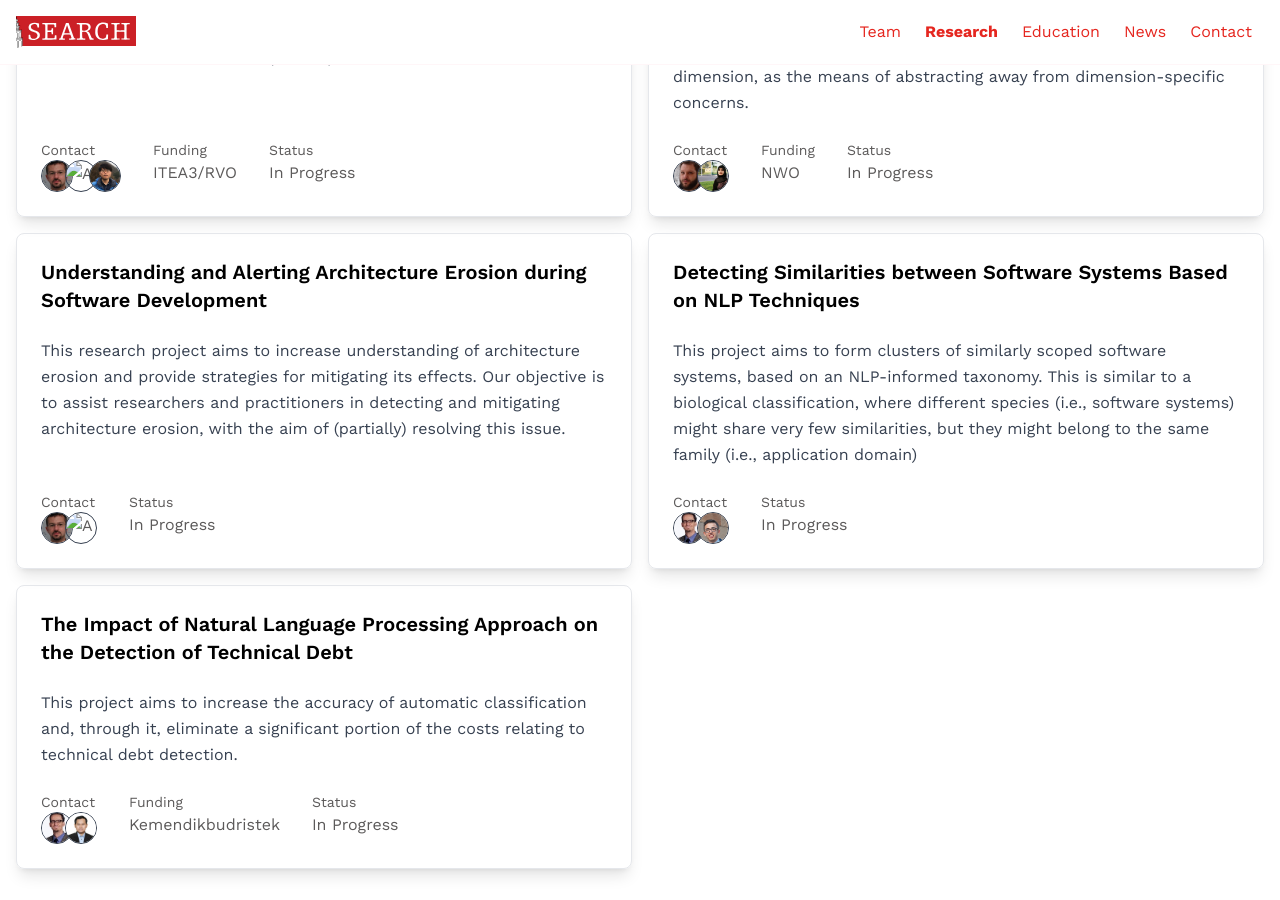
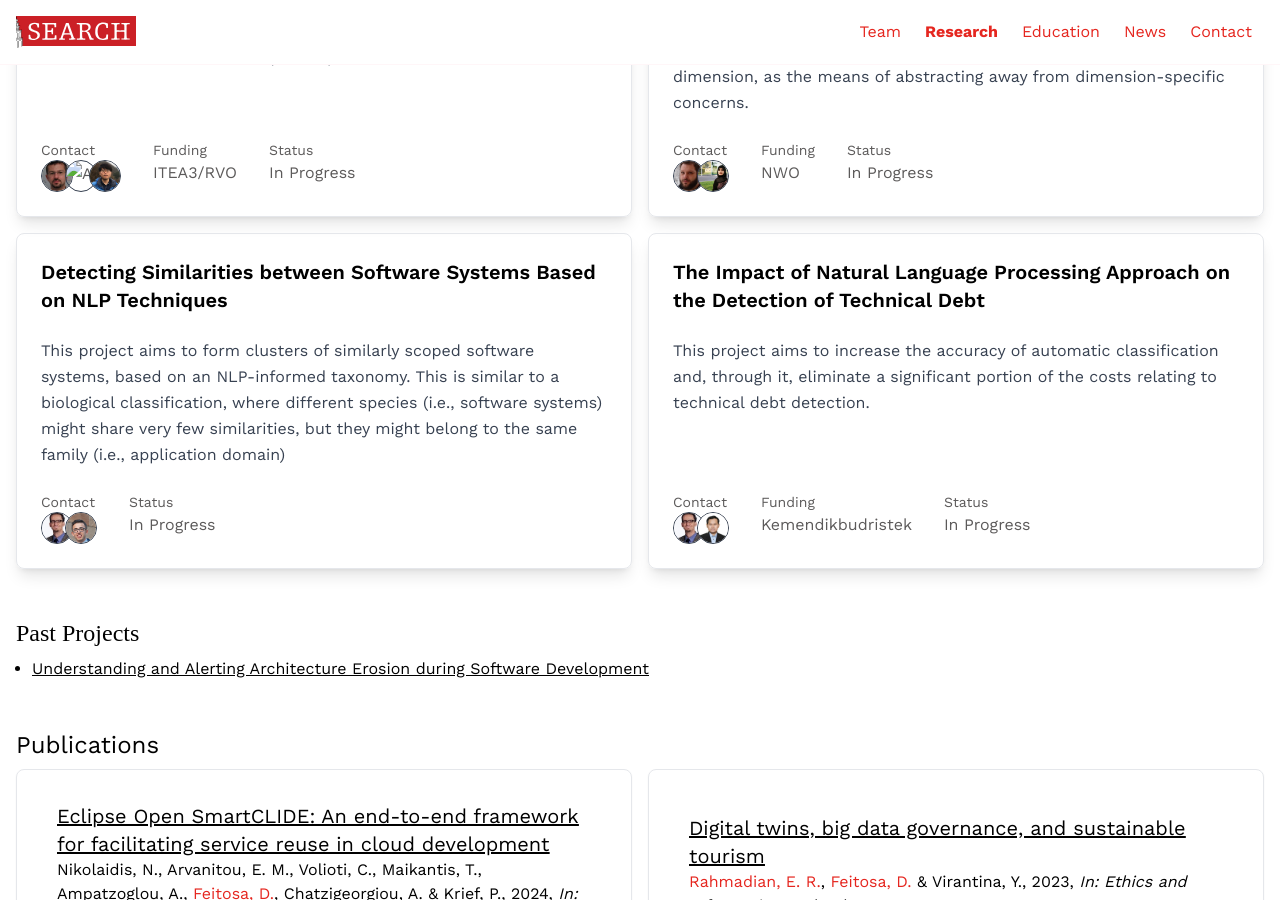
Before and after one commit to search-rug/search-rug.github.io, a Jekyll site: the page built from research.md, in a window 1280 px wide and 900 px high, scrolled down 495 px. Built offline with Jekyll 4.4.1, drawn with Linux system fonts in a browser that asks for light colours; nearby versions of some CDN libraries; some web fonts are replaced.

Commit message:
Update project status to completed.

```diff
--- a/_projects/3-ruiyin-architecture-erosion.md
+++ b/_projects/3-ruiyin-architecture-erosion.md
@@ -10,7 +10,7 @@
   and provide strategies for mitigating its effects. Our objective is to assist researchers
   and practitioners in detecting and mitigating architecture erosion, with the aim
   of (partially) resolving this issue.
-status: In Progress
+status: Completed
 title: Understanding and Alerting Architecture Erosion during Software Development
 ---
 
```
Also changed, not shown: other parts of _projects/3-ruiyin-architecture-erosion.md (+1 -1 lines).
